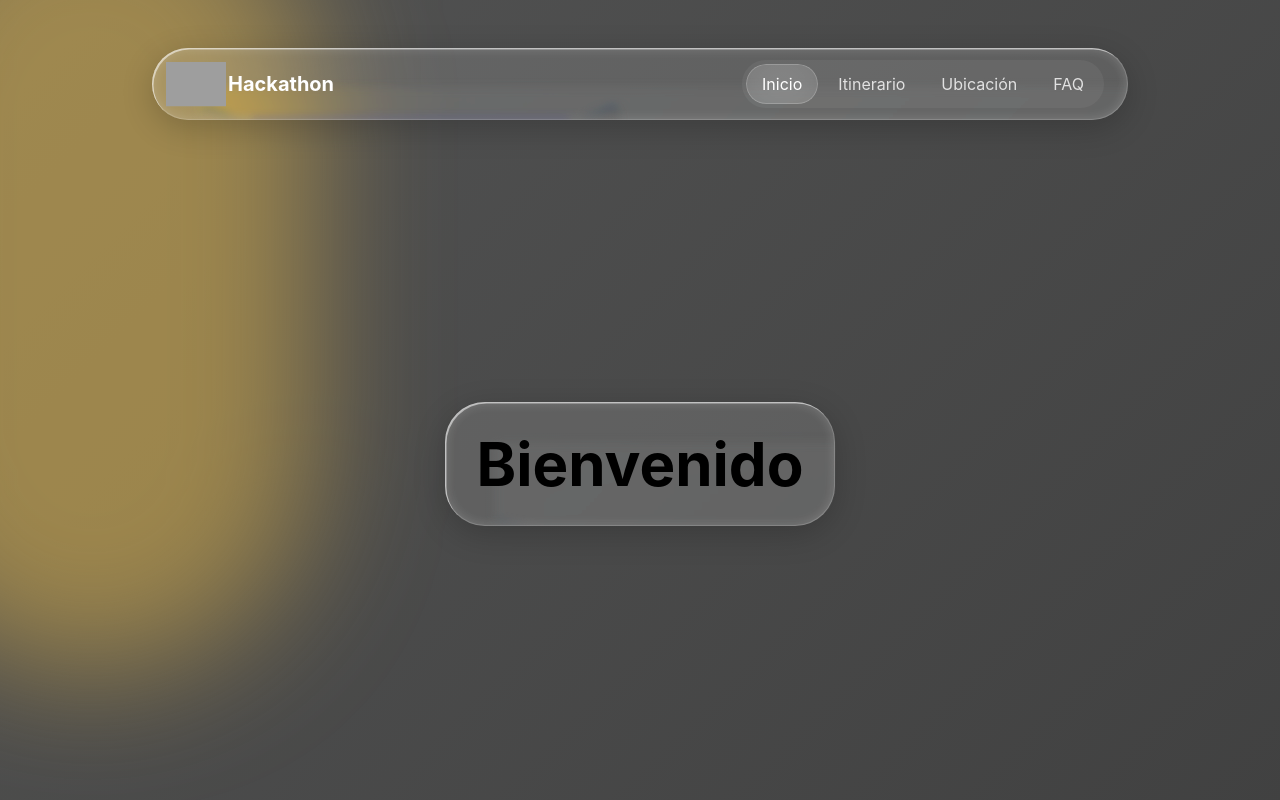
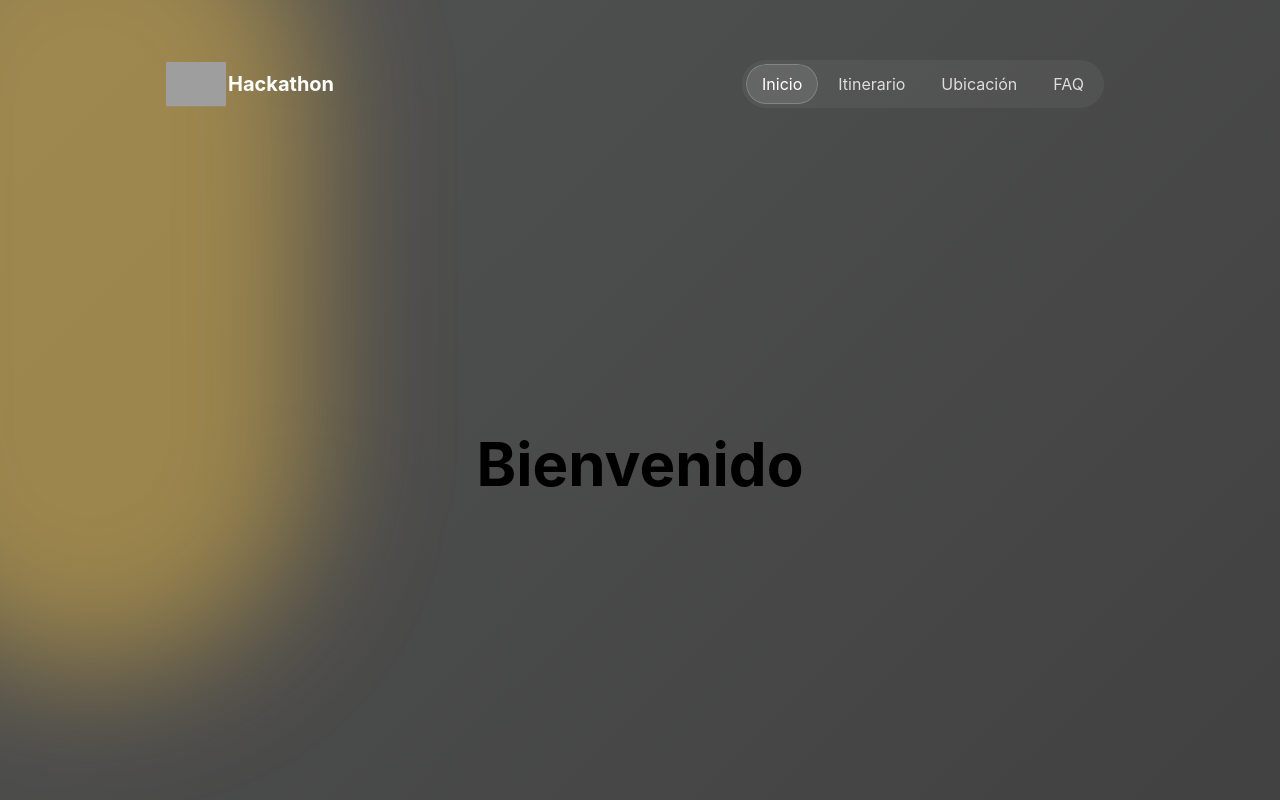
Before and after one commit to Nightmare115117/SistemaDeInscripciones-Frontend, a React (Vite) app: page / in a window 1280 px wide. Shown: the top 800 px of the page. Built offline with nearby package versions, Linux system fonts and the light colour scheme; grey boxes are pictures that could not be loaded.

Commit message:
Revert "prueba"
This reverts commit bae41016744e82f4a7eaf7d04e87d9eac55f40ee.

```diff
--- a/src/css-custom/index.css
+++ b/src/css-custom/index.css
@@ -5,6 +5,7 @@
   --color-glass-border: oklch(1 0 0 / 0.25);
 }
 
+<<<<<<< HEAD
 /* .glass-liquid {
   isolation: isolate;
   background: var(--glass-bg, rgba(255, 255, 255, 0.12));
@@ -17,6 +18,12 @@
     saturate(1.8)
     brightness(1.15)
     contrast(1.05);
+=======
+@utility glass-liquid {
+  background: var(--glass-bg, rgba(255, 255, 255, 0.12));
+  backdrop-filter: blur(1px) url(#lg-filter) blur(2px) saturate(1.5) brightness(1.1);
+  -webkit-backdrop-filter: blur(8px) saturate(1.8) brightness(1.15) contrast(1.05);
+>>>>>>> parent of bae4101 (prueba)
   box-shadow:
     inset 0 0 0 1px rgba(255, 255, 255, 0.15),
     inset 1.5px 1.5px 0 rgba(255, 255, 255, 0.5),
```
